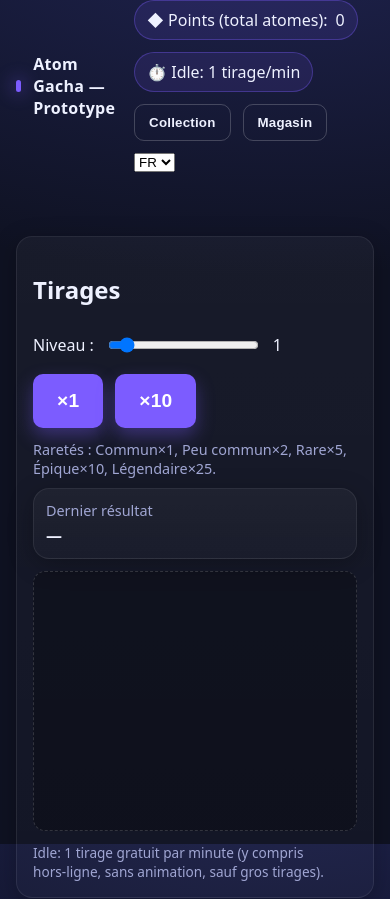
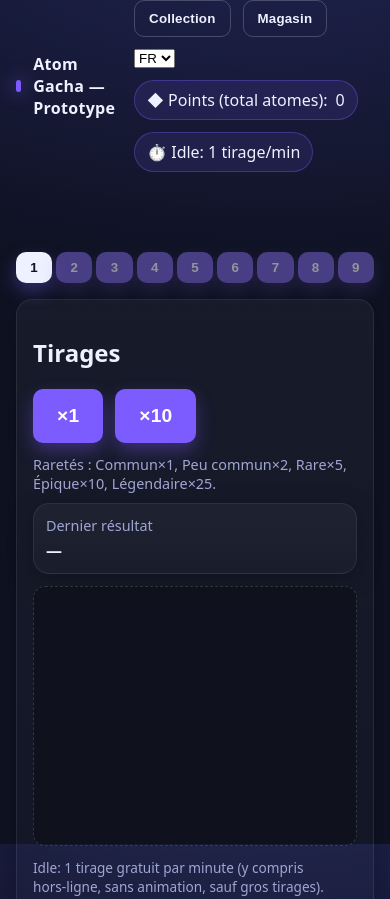
Before and after one commit to link2hearth/Atom, a plain HTML site: page index.html in a window 390 px wide. Shown: the top 899 px of the page. Drawn offline with Linux system fonts and the light colour scheme.

Commit message:
feat: responsive main page redesign

```diff
--- a/css/styles.css
+++ b/css/styles.css
@@ -6,6 +6,11 @@ header { padding: 12px 16px; display:flex; align-items: center; justify-content:
 .title { display:flex; align-items:center; gap:12px; font-weight:700; letter-spacing:0.3px; }
 .dot { width:12px; height:12px; border-radius:999px; background: var(--accent); box-shadow: 0 0 18px var(--accent); }
 .wrap { max-width: 1000px; margin: 0 auto; padding: 0 16px 64px; }
+.topbar{display:flex;justify-content:space-between;align-items:center;gap:12px;flex-wrap:wrap;}
+.topbar .menus, .topbar .accounts{display:flex;align-items:center;gap:12px;flex-wrap:wrap;}
+.group-selector{display:grid;grid-template-columns:repeat(9,1fr);gap:4px;margin:16px 0;}
+.group-selector button{width:100%;padding:8px 0;}
+.group-selector button.active{background:var(--text);color:var(--bg);}
 .panels { display:grid; grid-template-columns: 1fr; gap:16px; }
 .panel { background: linear-gradient(180deg, rgba(255,255,255,0.04), rgba(255,255,255,0.02)); border: 1px solid rgba(255,255,255,0.08); border-radius: 16px; padding: 16px; box-shadow: 0 6px 24px rgba(0,0,0,0.25); }
 .row { display:flex; align-items:center; gap:12px; flex-wrap:wrap; }
@@ -36,6 +41,10 @@ input { background: rgba(255,255,255,0.06); border:1px solid rgba(255,255,255,0.
 /* Pages */
 .page { display:none; }
 .page.active { display:block; }
+
+@media (orientation: landscape){
+  .panels{grid-template-columns:1fr 1fr;}
+}
 
 
 /* Couleurs de texte par rareté */
--- a/index.html
+++ b/index.html
@@ -10,10 +10,8 @@
 
   <header class="wrap">
     <div class="title"><div class="dot"></div> <span data-i18n="title">Atom Gacha — Prototype</span></div>
-    <div class="row">
-      <div id="pointsStat" class="stat"><span data-i18n="pointsStat">◆ Points (total atomes):</span> <span id="points">0</span></div>
-      <div class="stat"><span data-i18n="idleStat">⏱️ Idle: 1 tirage/min</span></div>
-
+    <div class="topbar">
+      <div class="menus">
         <button id="btnCollection" class="secondary" data-i18n="btnCollection">Collection</button>
         <button id="btnShop" class="secondary" data-i18n="btnShop">Magasin</button>
         <select id="langSelect">
@@ -21,20 +19,31 @@
           <option value="en">EN</option>
         </select>
       </div>
+      <div class="accounts">
+        <div id="pointsStat" class="stat"><span data-i18n="pointsStat">◆ Points (total atomes):</span> <span id="points">0</span></div>
+        <div class="stat"><span data-i18n="idleStat">⏱️ Idle: 1 tirage/min</span></div>
+      </div>
+    </div>
   </header>
 
   <main class="wrap">
 
     <!-- Page Principale -->
     <section id="page-main" class="page active">
+      <div id="levelSelector" class="group-selector">
+        <button class="level-btn active" data-level="1">1</button>
+        <button class="level-btn" data-level="2">2</button>
+        <button class="level-btn" data-level="3">3</button>
+        <button class="level-btn" data-level="4">4</button>
+        <button class="level-btn" data-level="5">5</button>
+        <button class="level-btn" data-level="6">6</button>
+        <button class="level-btn" data-level="7">7</button>
+        <button class="level-btn" data-level="8">8</button>
+        <button class="level-btn" data-level="9">9</button>
+      </div>
       <div class="panels">
         <section class="panel">
           <h2 data-i18n="pullsHeader">Tirages</h2>
-          <div class="row" style="margin-bottom:10px">
-            <label for="levelSlider" data-i18n="levelLabel">Niveau :</label>
-            <input type="range" id="levelSlider" min="1" max="9" value="1" />
-            <span id="levelValue">1</span>
-          </div>
           <div class="row pull-buttons" style="margin-bottom:10px">
             <button id="pull1" data-i18n="pull1">×1</button>
             <button id="pull10" data-i18n="pull10">×10</button>
@@ -54,7 +63,6 @@
             <div class="pill"><span data-i18n="owned">Éléments possédés :</span> <span id="owned">0</span></div>
             <div class="pill"><span data-i18n="pity">Pitié:</span> <span id="pity">0</span>/50</div>
             <div class="pill"><span data-i18n="pulls">Tirages totaux:</span> <span id="pulls">0</span></div>
-            <div class="pill"><span data-i18n="lastSave">Dernière sauvegarde :</span> <span id="lastSeen">—</span></div>
           </div>
         </section>
       </div>
--- a/js/game.js
+++ b/js/game.js
@@ -211,7 +211,6 @@ const pointsEl = document.getElementById('points');
 const pityEl = document.getElementById('pity');
 const pullsEl = document.getElementById('pulls');
 const ownedEl = document.getElementById('owned');
-const lastSeenEl = document.getElementById('lastSeen');
 const collectionEl = document.getElementById('collection');
 const resultTextEl = document.getElementById('resultText');
 const logEl = document.getElementById('log');
@@ -288,8 +287,7 @@ function renderTop(){
   pityEl.textContent = st.pity;
   pullsEl.textContent = st.pulls;
   ownedEl.textContent = roundDisplay(computeOwned(st));
-  lastSeenEl.textContent = new Date(st.lastSeen).toLocaleString();
-  refreshLevelSlider();
+  refreshLevelSelector();
 }
 
 const PT_LAYOUT = [
@@ -479,18 +477,29 @@ function playBigQueue(prefill){ if(prefill && prefill.length) bigQueue.push(...p
 // ===== Boutons de tirage
 const btnPull1 = document.getElementById('pull1');
 const btnPull10 = document.getElementById('pull10');
-const levelSlider = document.getElementById('levelSlider');
-const levelValue = document.getElementById('levelValue');
-function refreshLevelSlider(){
-  levelSlider.max = state.levelsUnlocked;
-  if(parseInt(levelSlider.value) > state.levelsUnlocked){
-    levelSlider.value = state.levelsUnlocked;
-    levelValue.textContent = state.levelsUnlocked;
+const levelButtons = Array.from(document.querySelectorAll('.level-btn'));
+let currentLevel = 1;
+function setLevel(l){
+  currentLevel = l;
+  levelButtons.forEach(btn=>{
+    btn.classList.toggle('active', parseInt(btn.dataset.level) === l);
+  });
+}
+function refreshLevelSelector(){
+  levelButtons.forEach(btn=>{
+    const lvl = parseInt(btn.dataset.level);
+    btn.disabled = lvl > state.levelsUnlocked;
+  });
+  if(currentLevel > state.levelsUnlocked){
+    setLevel(state.levelsUnlocked);
   }
 }
-levelSlider.addEventListener('input', ()=>{ levelValue.textContent = levelSlider.value; });
-btnPull1.addEventListener('click', ()=> pullUI(parseInt(levelSlider.value),1));
-btnPull10.addEventListener('click', ()=> pullUI(parseInt(levelSlider.value),10));
+levelButtons.forEach(btn=>{
+  btn.addEventListener('click', ()=> setLevel(parseInt(btn.dataset.level)));
+});
+setLevel(1);
+btnPull1.addEventListener('click', ()=> pullUI(currentLevel,1));
+btnPull10.addEventListener('click', ()=> pullUI(currentLevel,10));
 
 // ===== Helpers
 function pushLog(html){ const p=document.createElement('div'); p.innerHTML=html; logEl.prepend(p); }
```
Lines whose indentation alone changed are shown as unchanged.
